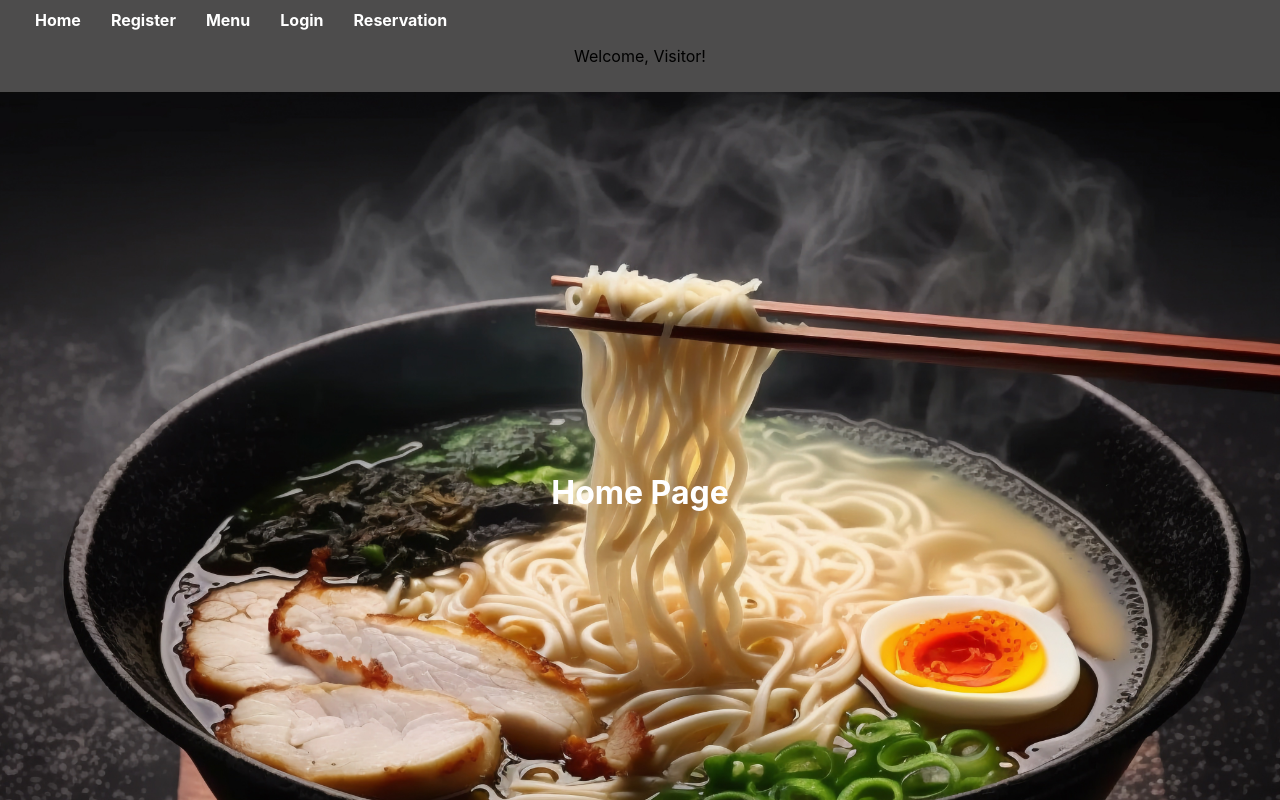
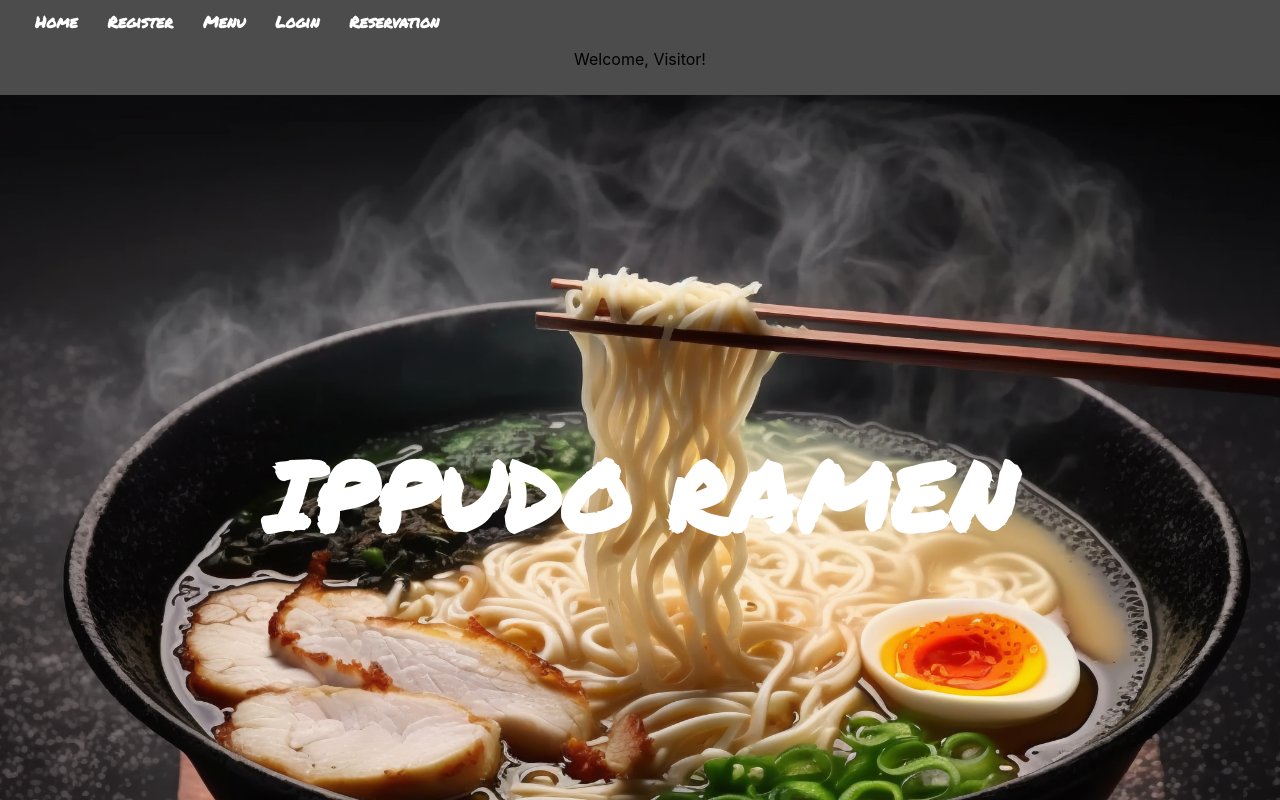
Before and after one commit to hsuhana/RR, a React (Create React App) app in the folder front/: page / in a window 1280 px wide. Shown: the top 800 px of the page. Built offline with nearby package versions, Linux system fonts and the light colour scheme; no server answers; a web font is replaced by a local one.

Commit message:
change home page font

```diff
--- a/front/src/App.css
+++ b/front/src/App.css
@@ -60,6 +60,7 @@
   color: white;
   font-weight: bold;
   transition: color 0.3s ease;
+  font-family: "Permanent Marker", cursive;
 }
 
 nav ul li a:hover {
@@ -83,6 +84,8 @@
   justify-content: center;
   align-items: center;
   color: white;
+  font-family: "Permanent Marker", cursive;
+  font-size: 3rem;
 }
 
 /*------- Register page------- */
--- a/front/src/pages/Home.js
+++ b/front/src/pages/Home.js
@@ -3,7 +3,7 @@
 const Home = () => {
     return (
         <div className="home-page">
-            <h1>Home Page</h1>
+            <h1>IPPUDO RAMEN</h1>
         </div>
     );
 };
```
